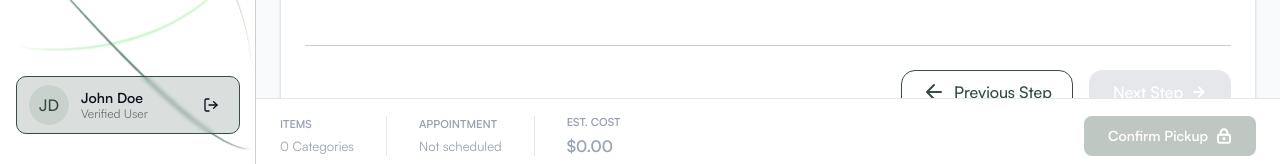
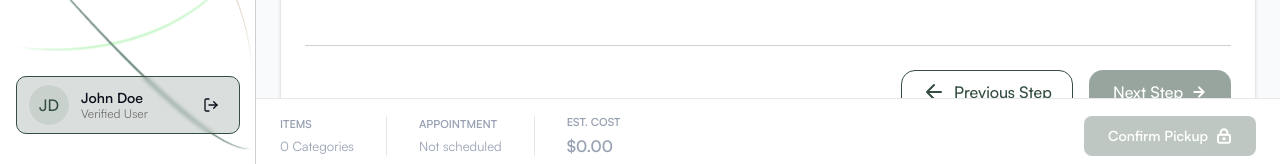
Before and after one commit to reginarecycle/regina-recycle-app, a React app in the folder frontend/: page /app/schedule/pickupTime in a window 1280 px wide. Shown: the part 626-790 px from the top of the page. Built offline with nearby package versions, Linux system fonts and the light colour scheme; no server answers; the HTML template or start-up script is replaced by a standard one.

Commit message:
added icons and fixed the next step disabled button

```diff
--- a/frontend/src/routes/routes.ts
+++ b/frontend/src/routes/routes.ts
@@ -11,7 +11,7 @@ export  enum Routes {
     //dashboard
     app = "/app",
     dashboard = "/app/dashboard",
-    schedulePickup = "/app/schedule/pickup",
+    schedulePickup = "/app/schedule",
     schedulePickupTime = "/app/schedule/pickupTime",
     schedulePickupLoc = "/app/schedule/pickupLoc",
     collectorapp = "/app/collector",
--- a/frontend/src/views/customer/schedule_pickup_location/index.tsx
+++ b/frontend/src/views/customer/schedule_pickup_location/index.tsx
@@ -32,7 +32,7 @@ return(
        <button className=""
             type="button"
             onClick={()=>{
-              navigate("/app/schedule/pickup");
+              navigate("/app/schedule");
             }}>
         <span className="text-[#111827 · 75%] text-[14px] font-semibold">EDIT SELECTION</span>
       </button>
--- a/frontend/src/views/customer/schedule_pickup_time/index.tsx
+++ b/frontend/src/views/customer/schedule_pickup_time/index.tsx
@@ -1,5 +1,6 @@
 import { useState, useMemo } from "react";
 import { useNavigate } from "react-router-dom";
+import { Button } from "@/components/ui/button";
 
 type Slot = { id: string; label: string };
 
@@ -101,7 +102,7 @@ const { leadingBlanks, totalDays } = useMemo(() => {
        <button className=""
             type="button"
             onClick={()=>{
-              navigate("/app/schedule/pickup");
+              navigate("/app/schedule");
             }}>
         <span className="text-[#111827 · 75%] text-[14px] font-semibold">EDIT SELECTION</span>
       </button>
@@ -344,7 +345,7 @@ const { leadingBlanks, totalDays } = useMemo(() => {
     <div className="mt-6 flex items-center justify-end gap-4">
            <button className="h-[44px] rounded-xl border border-[#344E41] bg-[#FFF] px-5 text-[14px] font-medium text-[#344E41] hover:bg-[#F9FAFB] flex items-center gap-2"
                    onClick={()=>{
-                       navigate("/app/schedule/pickup");
+                       navigate("/app/schedule");
                    }}
            >
               <span>
@@ -357,18 +358,15 @@ const { leadingBlanks, totalDays } = useMemo(() => {
            </button>
 
 
-           <button type = "button"
+           <Button type = "button"
                    disabled = {!selectedSlotId}
                    onClick={()=>{
                      if(selectedSlotId){
                        navigate("/app/schedule/pickupLoc");
                      }
                    }}
-                   className={`h-[44px] rounded-xl bg-[#344E41] px-6 text-[14px] font-medium text-[#FFF] flex items-center gap-2
-                   ${selectedSlotId
-                       ? "bg-[#344E41] text-[white] hover:opacity-90"
-                       : "bg-[#E5E7EB] text-[#9CA3Af] cursor-not-allowed"}`
-                   }>
+                   className="h-[44px] rounded-xl bg-[#344E41] px-6 text-[14px] font-medium text-[#FFF] flex items-center gap-2"
+                   >
              <span className="text-[16px]">
              Next Step
              </span>
@@ -377,7 +375,7 @@ const { leadingBlanks, totalDays } = useMemo(() => {
                <path d="M3.33398 7.99967H12.6673M12.6673 7.99967L8.00065 3.33301M12.6673 7.99967L8.00065 12.6663" stroke="white" stroke-width="2" stroke-linecap="round" stroke-linejoin="round"/>
                </svg>
                </span>
-           </button>
+           </Button>
        </div>
 
     </div>
--- a/frontend/src/views/customer/schedule_pickup_view/index.tsx
+++ b/frontend/src/views/customer/schedule_pickup_view/index.tsx
@@ -25,6 +25,17 @@ const Items: Item[] = [
   { id: "tins", name: "Tins/Cans", payoutInfo: "…" },
   { id: "refill", name: "Refillable beer bottles", payoutInfo: "…" },
 ];
+
+const Itemicon = () => (
+  <div className="h-8 w-8 rounded-full bg-[#F3F4F6] flex items-center justify-center">
+    <svg xmlns="http://www.w3.org/2000/svg" width="14" height="12" viewBox="0 0 14 12" fill="none">
+      <path
+        d="M1.33333 12C0.966667 12 0.652889 11.8696 0.392 11.6087C0.131111 11.3478 0.000444444 11.0338 0 10.6667V0L1.11667 1.11667L2.21667 0L3.33333 1.11667L4.45 0L5.55 1.11667L6.66667 0L7.78333 1.11667L8.88333 0L10 1.11667L11.1167 0L12.2167 1.11667L13.3333 0V10.6667C13.3333 11.0333 13.2029 11.3473 12.942 11.6087C12.6811 11.87 12.3671 12.0004 12 12H1.33333ZM1.33333 10.6667H6V6.66667H1.33333V10.6667ZM7.33333 10.6667H12V9.33333H7.33333V10.6667ZM7.33333 8H12V6.66667H7.33333V8ZM1.33333 5.33333H12V3.33333H1.33333V5.33333Z"
+        fill="#111827"
+      />
+    </svg>
+  </div>
+);
 
 
 const SchedulePickup = () => {
@@ -124,7 +135,7 @@ const SchedulePickup = () => {
                   }`}
                 >
                   <div className="flex items-center gap-3">
-                    <div className="h-8 w-8 rounded-md bg-[#F3F4F6]" />
+                   <Itemicon/>
                     <span className="text-sm text-[#111827]">{item.name}</span>
                   </div>
 
@@ -187,7 +198,7 @@ const SchedulePickup = () => {
                       className="flex items-center justify-between gap-4"
                     >
                       <div className="flex items-start gap-3">
-                        <div className="mt-1 h-7 w-7 rounded-md bg-[#F3F4F6]" />
+                        <Itemicon />
                         <div>
                           <p className="text-[13px] font-semibold text-[#111827]">
                             {item.name}
```
